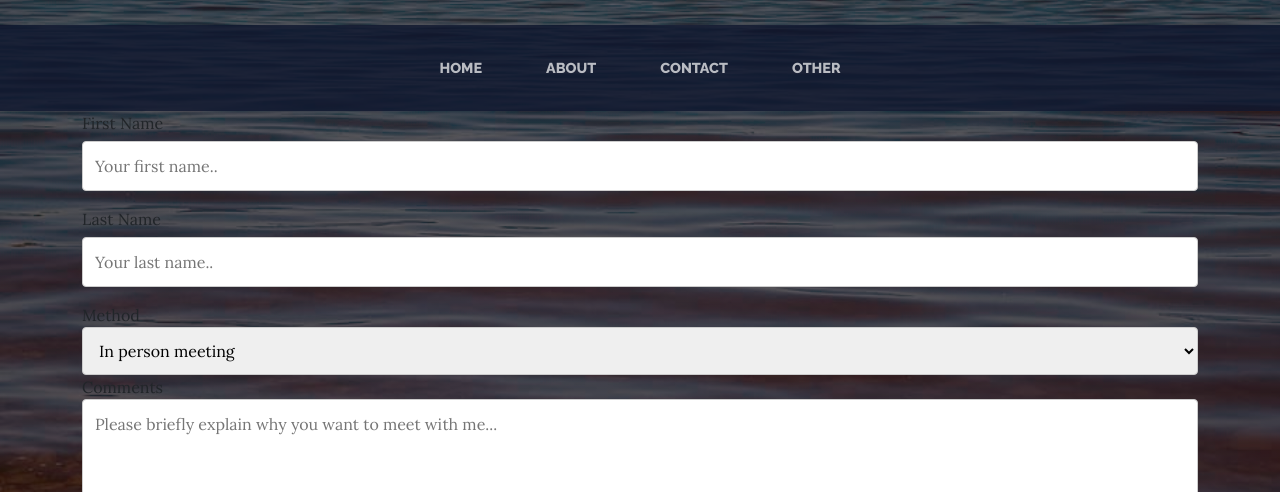
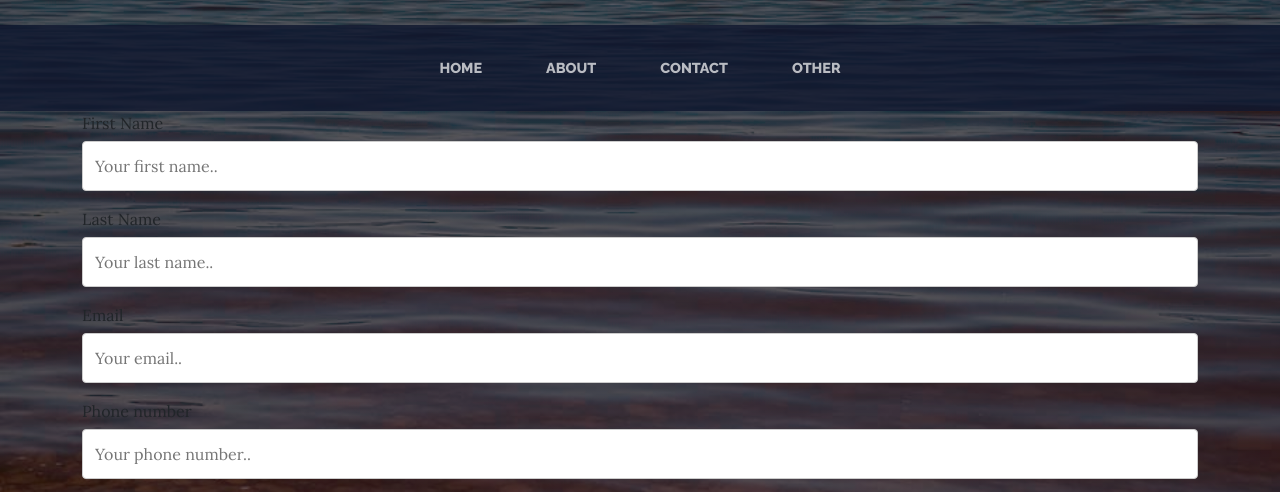
Before and after one commit to benjamin-macmichael/claireLLC, a plain HTML site: page contact.html in a window 1280 px wide. Shown: the part 248-740 px from the top of the page. Drawn offline with nearby package versions, Linux system fonts and the light colour scheme.

Commit message:
Add files via upload

```diff
--- a/contact.html
+++ b/contact.html
@@ -43,6 +43,12 @@
 
               <label for="lname">Last Name</label>
               <input type="text" id="lname" name="lastname" placeholder="Your last name..">
+
+              <label for="email">Email</label>
+              <input type="text" id="email" name="email" placeholder="Your email..">
+
+              <label for="lname">Phone number</label>
+              <input type="text" id="phone" name="phone" placeholder="Your phone number..">
 
               <label for="method">Method</label>
               <select id="method" name="method">
```
